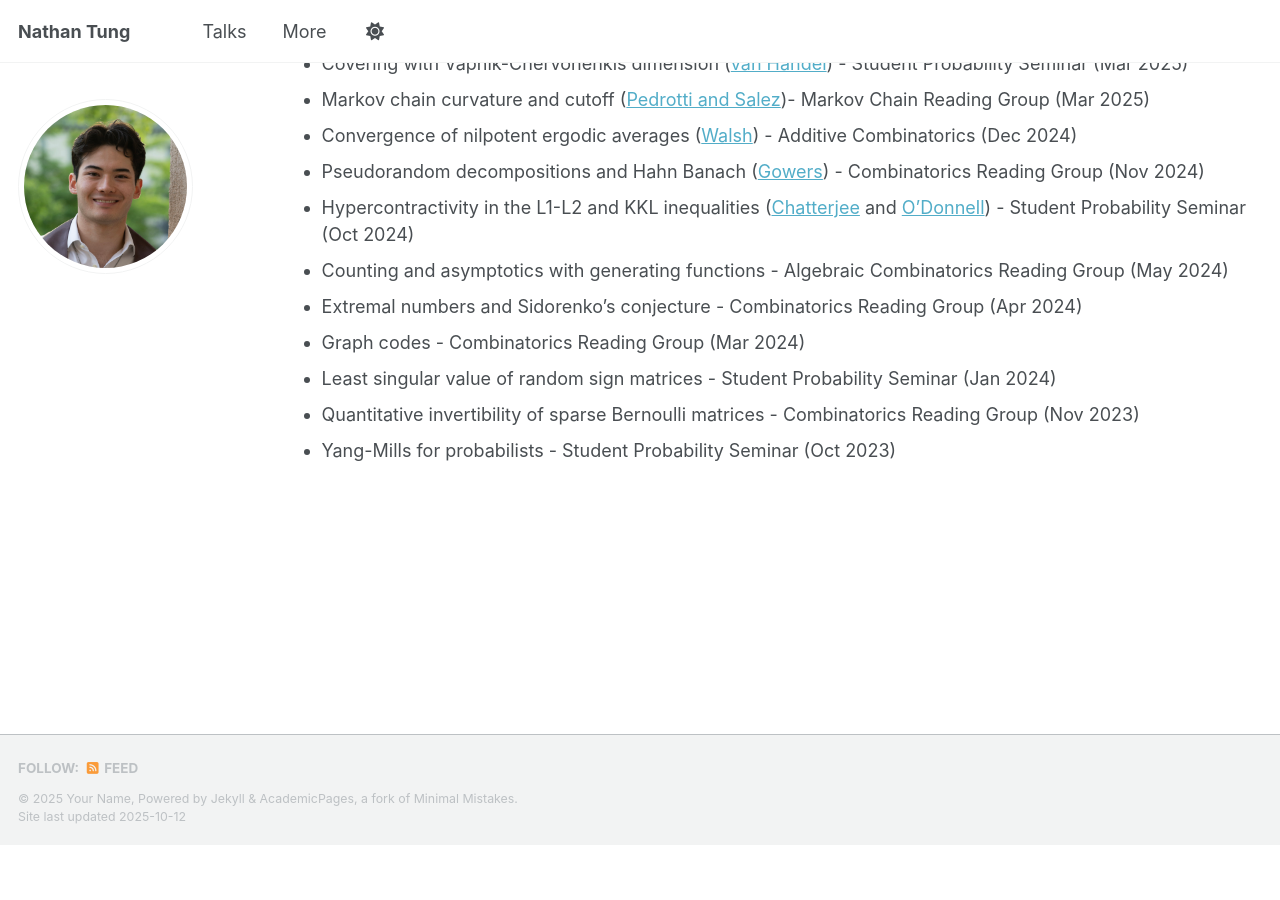
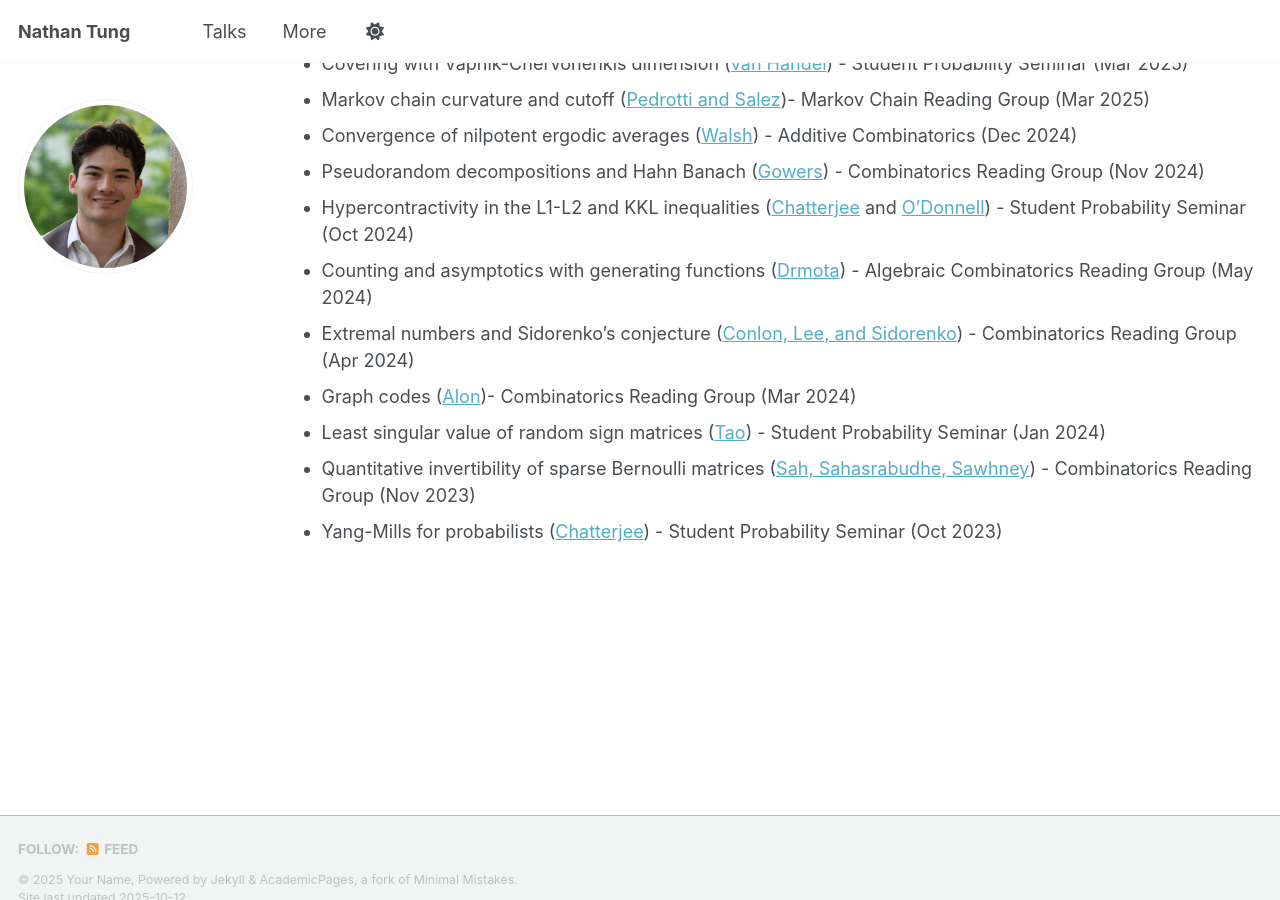
Before and after one commit to njtung/njtung.github.io, a Jekyll site: the page built from _pages/talks.md, in a window 1280 px wide and 900 px high, scrolled down 511 px. Built offline with Jekyll 4.4.1, drawn with Linux system fonts in a browser that asks for light colours; a script that is not in the unit is left out; before the commit the page ends 1356 px from its top, so only the background shows below that.

Commit message:
Update talks.md

```diff
--- a/_pages/talks.md
+++ b/_pages/talks.md
@@ -15,16 +15,16 @@ Selected talks I have given about my own research.
 
 Talks I have given about other people's research. Usually the topic was my choice, so I chose things that naturally interest me. If any of them are your results, thank you for the beautiful math.
 
-* Path decompositions	([Bonamy et al.](https://mathscinet.ams.org/mathscinet/article?mr=4664091)) - Combinatorics Reading Group (May 2025)
+* Path decompositions	([Bonamy et al.](https://www.advancesincombinatorics.com/article/88916-separating-the-edges-of-a-graph-by-a-linear-number-of-paths)) - Combinatorics Reading Group (May 2025)
 * Spectral independence ([Chen, Stefankovic, and Vigoda](https://arxiv.org/abs/2307.13826)) - Markov Chain Reading Group (May 2025)
 * Covering with Vapnik-Chervonenkis dimension ([van Handel](https://web.math.princeton.edu/~rvan/APC550.pdf)) - Student Probability Seminar (Mar 2025)
 * Markov chain curvature and cutoff	([Pedrotti and Salez](https://arxiv.org/abs/2501.13079))- Markov Chain Reading Group (Mar 2025)
-* Convergence of nilpotent ergodic averages	([Walsh](https://mathscinet.ams.org/mathscinet/article?mr=2912715)) - Additive Combinatorics (Dec 2024)
-* Pseudorandom decompositions and Hahn Banach ([Gowers](https://mathscinet.ams.org/mathscinet/article?mr=2669681)) - Combinatorics Reading Group	(Nov 2024)
-* Hypercontractivity in the L1-L2 and KKL inequalities ([Chatterjee](https://mathscinet.ams.org/mathscinet/article?mr=3157205) and [O'Donnell](https://www.cambridge.org/core/books/analysis-of-boolean-functions/B05A66E4DCC778E02B84C16376F4D1FD)) - Student Probability Seminar (Oct 2024)
-* Counting and asymptotics with generating functions - Algebraic Combinatorics Reading Group (May 2024)
-* Extremal numbers and Sidorenko’s conjecture	- Combinatorics Reading Group (Apr 2024)
-* Graph codes	- Combinatorics Reading Group (Mar 2024)
-* Least singular value of random sign matrices - Student Probability Seminar (Jan 2024)
-* Quantitative invertibility of sparse Bernoulli matrices	- Combinatorics Reading Group (Nov 2023)
-* Yang-Mills for probabilists	- Student Probability Seminar (Oct 2023)
+* Convergence of nilpotent ergodic averages	([Walsh](https://annals.math.princeton.edu/2012/175-3/p15)) - Additive Combinatorics (Dec 2024)
+* Pseudorandom decompositions and Hahn Banach ([Gowers](https://londmathsoc.onlinelibrary.wiley.com/doi/abs/10.1112/blms/bdq018)) - Combinatorics Reading Group	(Nov 2024)
+* Hypercontractivity in the L1-L2 and KKL inequalities ([Chatterjee](https://link.springer.com/book/10.1007/978-3-319-03886-5) and [O'Donnell](https://www.cambridge.org/core/books/analysis-of-boolean-functions/B05A66E4DCC778E02B84C16376F4D1FD)) - Student Probability Seminar (Oct 2024)
+* Counting and asymptotics with generating functions ([Drmota](https://link.springer.com/book/10.1007/978-3-211-75357-6)) - Algebraic Combinatorics Reading Group (May 2024)
+* Extremal numbers and Sidorenko’s conjecture	([Conlon, Lee, and Sidorenko](https://academic.oup.com/imrn/article-abstract/2024/13/10285/7654043?redirectedFrom=fulltext&login=false)) - Combinatorics Reading Group (Apr 2024)
+* Graph codes	([Alon](https://onlinelibrary.wiley.com/doi/10.1002/rsa.21222))- Combinatorics Reading Group (Mar 2024)
+* Least singular value of random sign matrices ([Tao](https://bookstore.ams.org/gsm-132/)) - Student Probability Seminar (Jan 2024)
+* Quantitative invertibility of sparse Bernoulli matrices	([Sah, Sahasrabudhe, Sawhney](https://arxiv.org/abs/2310.17635)) - Combinatorics Reading Group (Nov 2023)
+* Yang-Mills for probabilists	([Chatterjee](https://link.springer.com/chapter/10.1007/978-3-030-15338-0_1)) - Student Probability Seminar (Oct 2023)
```
